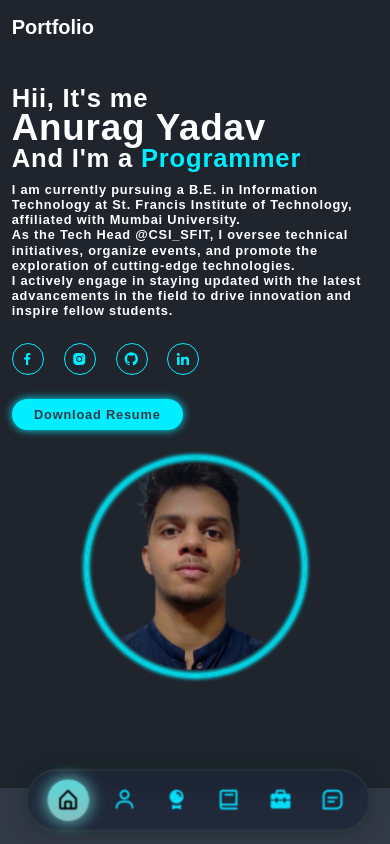
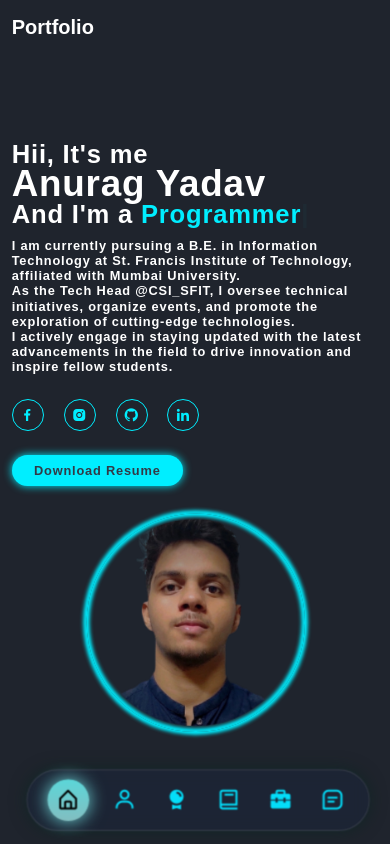
Before and after one commit to Anurag0605/Anurag, a plain HTML site: page index.html in a window 390 px wide. Shown: the top 844 px of the page. Drawn offline with nearby package versions, Linux system fonts and the light colour scheme.

Commit message:
Update style.css

```diff
--- a/CSS/style.css
+++ b/CSS/style.css
@@ -857,7 +857,7 @@ span{
         margin-bottom: 9.45rem;
     }
     .home{
-        margin-top: -7rem;
+        margin-top: 0rem;
     }
 
     .mobile-nav{
```
